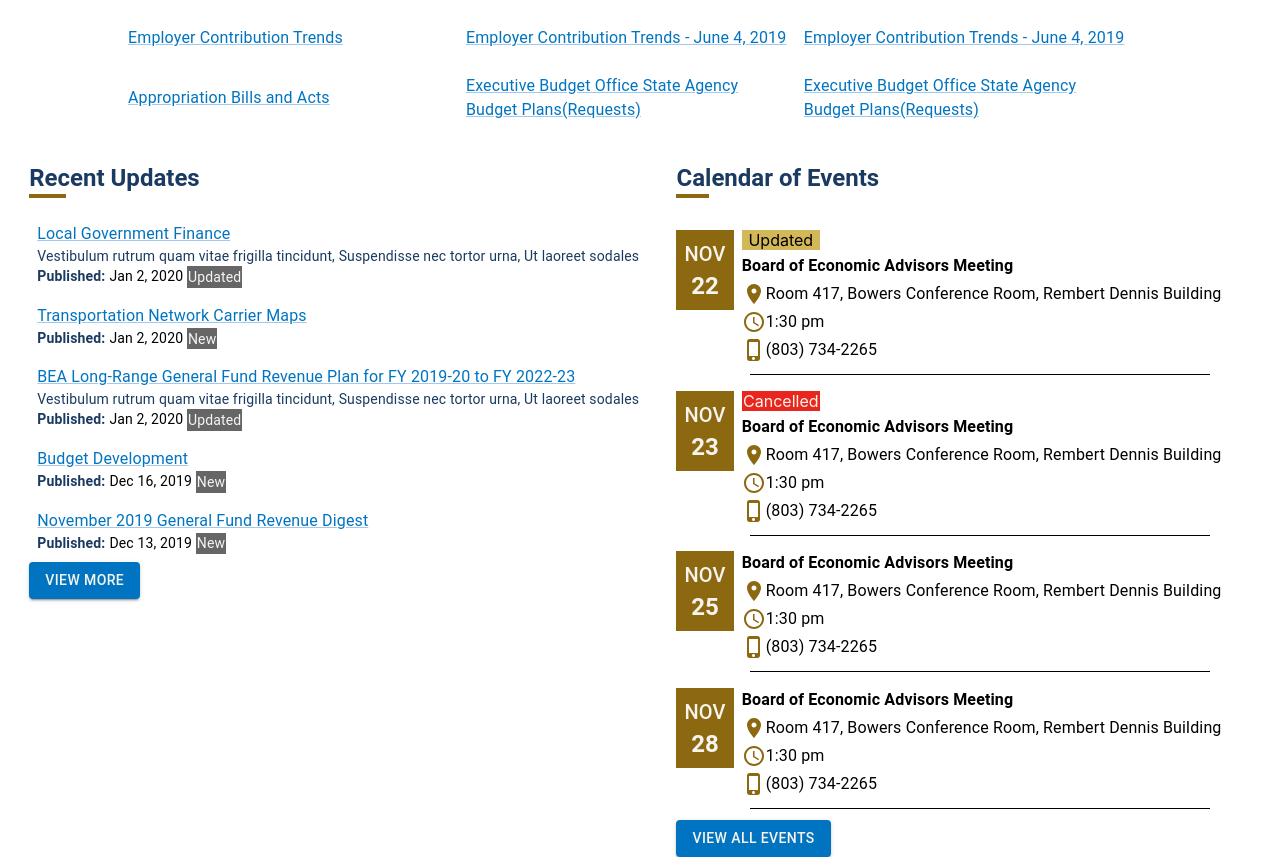
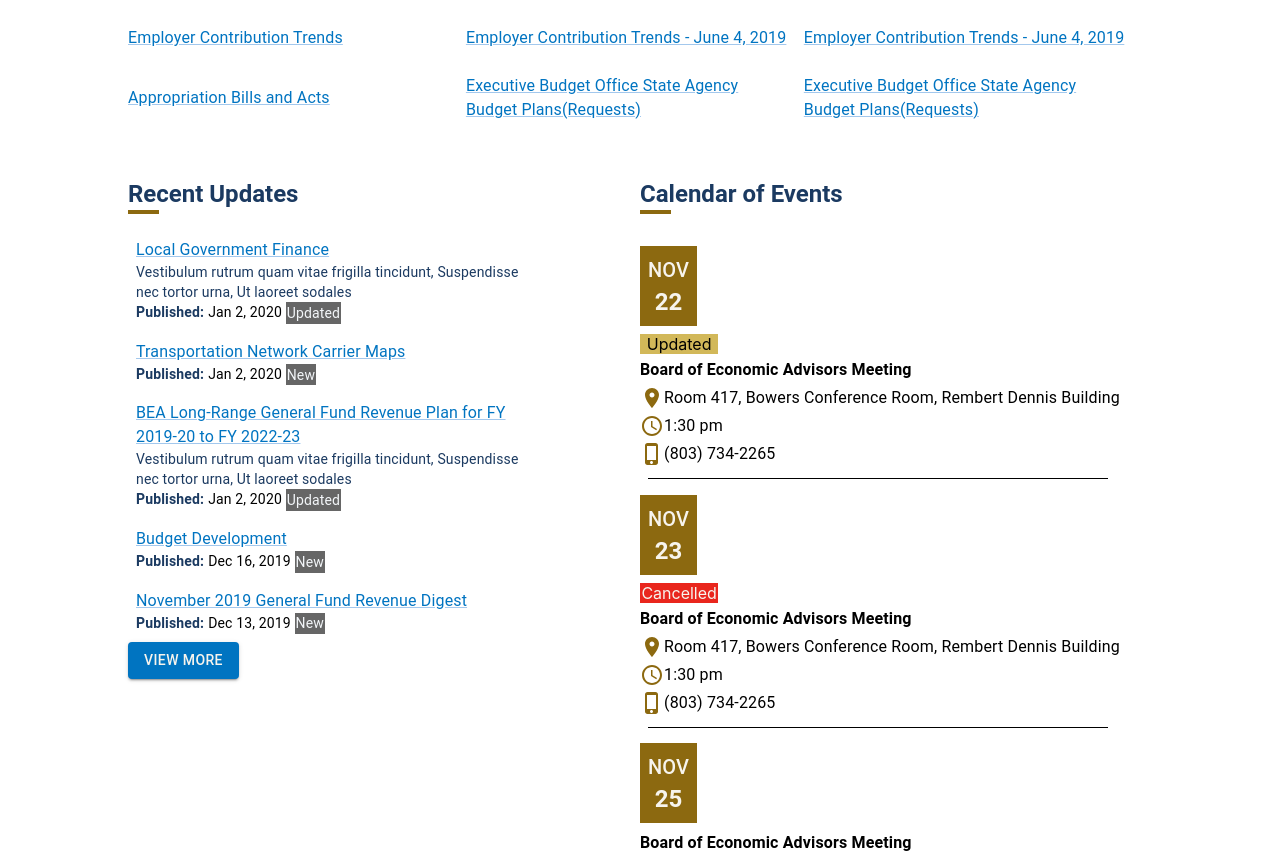
Before and after one commit to GymChem/PWW_Project, a React (Create React App) app: page / in a window 1280 px wide. Shown: the part 804-1663 px from the top of the page. Built offline with nearby package versions, Linux system fonts and the light colour scheme.

Commit message:
formatting and all of main page layout

```diff
--- /dev/null
+++ b/src/UI/BottomHalfPage.jsx
@@ -0,0 +1,65 @@
+import { Grid, Typograpy, Box, Link } from "@mui/material";
+import RecentUpdates from "../components/RecentUpdates";
+import EventsCalendar from "../components/EventsCalendar";
+import ScrollToTop from "./ScrollToTop";
+import PopularLinks from "../components/PopularLinks";
+import { useRef } from "react";
+import Footer from "./Footer";
+
+const BottomHalfPage = (props) => {
+  const scrollEndRef = useRef(null);
+  const scrollToBottom = () => {
+    scrollEndRef.current?.scrollIntoView({ behavior: "smooth" });
+  };
+  return (
+    <>
+      <Grid
+        container
+        direction="column"
+        alignItems="center"
+        justifyContent="center"
+      >
+        <Grid item width="80%" paddingBottom={2}>
+          <PopularLinks
+            headerColor={props.headerColor}
+            goldHighlight={props.goldHighlight}
+            linkColor={props.linkColor}
+            buttonFill={props.buttonFill}
+            buttonText={props.buttonText}
+          />
+        </Grid>
+        <Grid item width="80%">
+          <Grid
+            container
+            direction="row"
+            alignItems="flex-start"
+            justifyContent="center"
+            paddingTop={4}
+          >
+            <Grid item width="50%">
+              <RecentUpdates
+                headerColor={props.headerColor}
+                goldHighlight={props.goldHighlight}
+                linkColor={props.linkColor}
+                buttonFill={props.buttonFill}
+                buttonText={props.buttonText}
+              />
+            </Grid>
+            <Grid item width="50%">
+              <EventsCalendar
+                headerColor={props.headerColor}
+                buttonFill={props.buttonFill}
+                buttonText={props.buttonText}
+                goldHighlight={props.goldHighlight}
+              />
+            </Grid>
+            <div ref={scrollEndRef} />
+            <ScrollToTop showBelow={250} buttonFill={props.buttonFill} />
+          </Grid>
+          <Footer headerColor={props.headerColor} />
+        </Grid>
+      </Grid>
+    </>
+  );
+};
+export default BottomHalfPage;
--- /dev/null
+++ b/src/UI/Footer.jsx
@@ -0,0 +1,102 @@
+import styled from "@emotion/styled";
+import { AppBar, Container, Grid, Typography, Avatar } from "@mui/material";
+
+const Footer = (props) => {
+  const bottomLinks = [
+    { name: "Privacy Statement" },
+    { name: "FOIA" },
+    { name: "Disclosures and Reporting" },
+    { name: "Report Fraud" },
+    { name: "Accessibility" },
+    { name: "Contact Us" },
+  ];
+  const locations = [
+    {
+      place: "MAIN OFFICE",
+      address:
+        "1000 Assembly Street Rembert Dennis Building Suite 421 Columbia, SC 29201",
+      phone: "(803) 734-3793",
+    },
+    {
+      place: "GEODETIC SURVERY SECTION",
+      address: "5 Geology Road Columbia, SC 29212",
+    },
+    {
+      place: "HEALTH AND DEMOGRAPHICS DIVISION",
+      address:
+        "1000 Assembly Street Rembert Dennis Building, Suite 240 Columbia, SC 29201",
+    },
+  ];
+  return (
+    <AppBar
+      position="static"
+      sx={{
+        top: "auto",
+        bottom: 0,
+        backgroundColor: props.headerColor,
+        padding: 2,
+      }}
+    >
+      <Container>
+        <Grid
+          container
+          direction="row"
+          spacing={2}
+          alignItems="center"
+          justifyContent="space-between"
+        >
+          <Grid item width="33%">
+            <Grid container direction="column">
+              <Grid item>
+                <Typography align="left" variant="h6" fontWeight="bold">
+                  South Carolina
+                </Typography>
+                <Typography align="left" variant="h6" fontWeight="bold">
+                  Revenue and Fiscal Affairs Office
+                </Typography>
+              </Grid>
+              <Grid item>
+                <Avatar
+                  alt="revenue and fiscal affairs logo"
+                  sx={{ width: 70, height: 70 }}
+                  src="/assets/Group_262.png"
+                />
+              </Grid>
+            </Grid>
+          </Grid>
+          <Grid item width="33%">
+            <Grid container direction="column">
+              {bottomLinks.map((link, ind) => {
+                return (
+                  <Grid item key={ind}>
+                    <Typography align="left" color="#F3F6F9">
+                      {link.name}
+                    </Typography>
+                  </Grid>
+                );
+              })}
+            </Grid>
+          </Grid>
+          <Grid item width="33%">
+            <Grid container direction="column" spacing={1}>
+              {locations.map((location, ind) => {
+                return (
+                  <Grid item key={ind}>
+                    <Typography fontWeight="bold" fontSize={12} align="left">
+                      {location.place}
+                    </Typography>
+                    <Typography fontSize={10} align="left">
+                      {location.address}
+                    </Typography>
+                  </Grid>
+                );
+              })}
+            </Grid>
+          </Grid>
+        </Grid>
+      </Container>
+    </AppBar>
+  );
+};
+
+export default Footer;
--- a/src/UI/MainLayout.jsx
+++ b/src/UI/MainLayout.jsx
@@ -8,6 +8,8 @@ import RecentUpdates from "../components/RecentUpdates";
 import EventsCalendar from "../components/EventsCalendar";
 import { useRef } from "react";
 import ScrollToTop from "./ScrollToTop";
+import Footer from "./Footer";
+import BottomHalfPage from "./BottomHalfPage";
 
 const MainLayout = () => {
   const linkColor = "#0074C1";
@@ -16,43 +18,23 @@ const MainLayout = () => {
   const buttonFill = "#0074C1";
   const buttonText = "#F7F4ED";
 
-  const scrollEndRef = useRef(null);
-  const scrollToBottom = () => {
-    scrollEndRef.current?.scrollIntoView({ behavior: "smooth" });
-  };
+  //   const scrollEndRef = useRef(null);
+  //   const scrollToBottom = () => {
+  //     scrollEndRef.current?.scrollIntoView({ behavior: "smooth" });
+  //   };
 
   return (
     <>
       <CustomAppBar />
       <SearchBox buttonFill={buttonFill} buttonText={buttonText} />
       <PrioritiesBar headerColor={headerColor} />
-      <PopularLinks linkColor={linkColor} headerColor={headerColor} />
-      <Grid
-        container
-        direction="row"
-        justifyContent="space-evenly"
-        paddingTop={4}
-      >
-        <Grid item>
-          <RecentUpdates
-            headerColor={headerColor}
-            goldHighlight={goldHighlight}
-            linkColor={linkColor}
-            buttonFill={buttonFill}
-            buttonText={buttonText}
-          />
-        </Grid>
-        <Grid item>
-          <EventsCalendar
-            headerColor={headerColor}
-            buttonFill={buttonFill}
-            buttonText={buttonText}
-            goldHighlight={goldHighlight}
-          />
-        </Grid>
-        <div ref={scrollEndRef} />
-        <ScrollToTop showBelow={250} buttonFill={buttonFill} />
-      </Grid>
+      <BottomHalfPage
+        headerColor={headerColor}
+        buttonFill={buttonFill}
+        buttonText={buttonText}
+        goldHighlight={goldHighlight}
+        linkColor={linkColor}
+      />
     </>
   );
 };
--- a/src/components/PopularLinks.jsx
+++ b/src/components/PopularLinks.jsx
@@ -14,13 +14,6 @@ const PopularLinks = (props) => {
   ];
   return (
     <>
-      <Grid
-        container
-        direction="column"
-        alignItems="center"
-        justifyContent="center"
-      >
-        <Grid item width="80%">
       <Grid
         container
         alignItems="center"
@@ -68,8 +61,6 @@ const PopularLinks = (props) => {
           </Grid>
         </Grid>
       </Grid>
-        </Grid>
-      </Grid>
     </>
   );
 };
--- a/src/components/RecentUpdates.jsx
+++ b/src/components/RecentUpdates.jsx
@@ -57,12 +57,21 @@ const RecentUpdates = (props) => {
         return (
           <Grid item key={ind} padding={1}>
             <Link href="#">
-              <Typography color={props.linkColor} align="left">
+              <Typography
+                paddingRight={12}
+                color={props.linkColor}
+                align="left"
+              >
                 {item.link}
               </Typography>
             </Link>
             {item.blurb && (
-              <Typography variant="body2" color={props.headerColor}>
+              <Typography
+                align="left"
+                variant="body2"
+                paddingRight={12}
+                color={props.headerColor}
+              >
                 {item.blurb}
               </Typography>
             )}
```
Also changed, not shown: public/assets/Group_262.png (renamed from public/assets/Group 262.png). Lines whose indentation alone changed are shown as unchanged.
